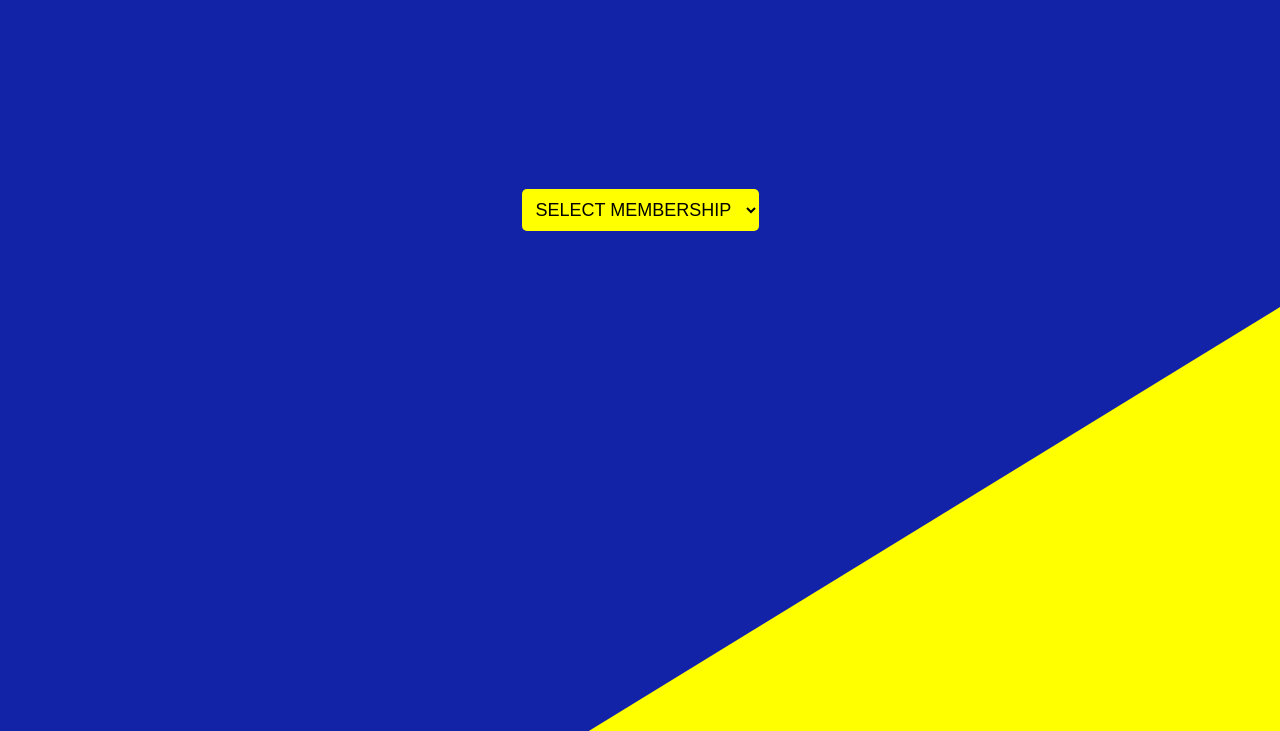
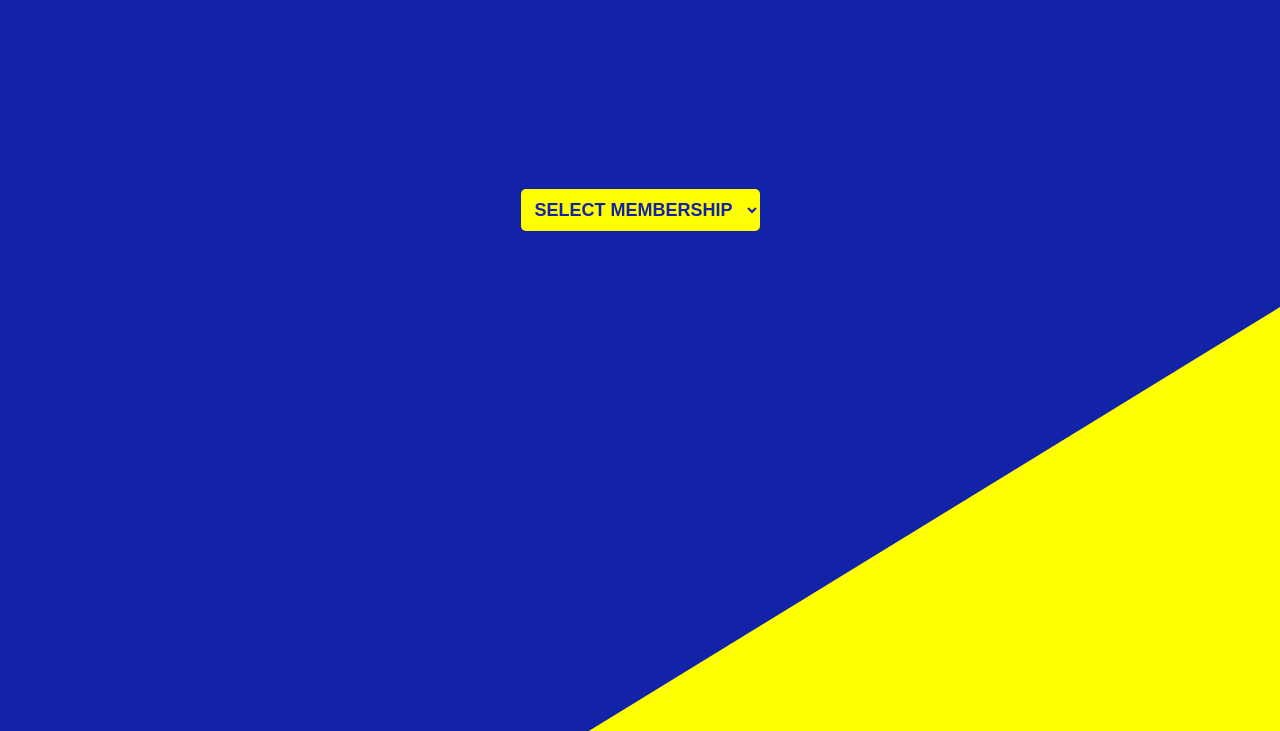
Before and after one commit to nimely111/Attendance-App, a plain HTML site: page index.html in a window 1280 px wide. Shown: the part 149-880 px from the top of the page. Drawn offline with Linux system fonts and the light colour scheme.

Commit message:
make the options id font weight bold and color blue

```diff
--- a/style.css
+++ b/style.css
@@ -84,6 +84,8 @@ section h1{
     border-radius: 5px;
     font-size: 18px;
     outline: none;
+    color: var(--primary);
+    font-weight: bold;
 }
 /* welcome ends*/
 
```
